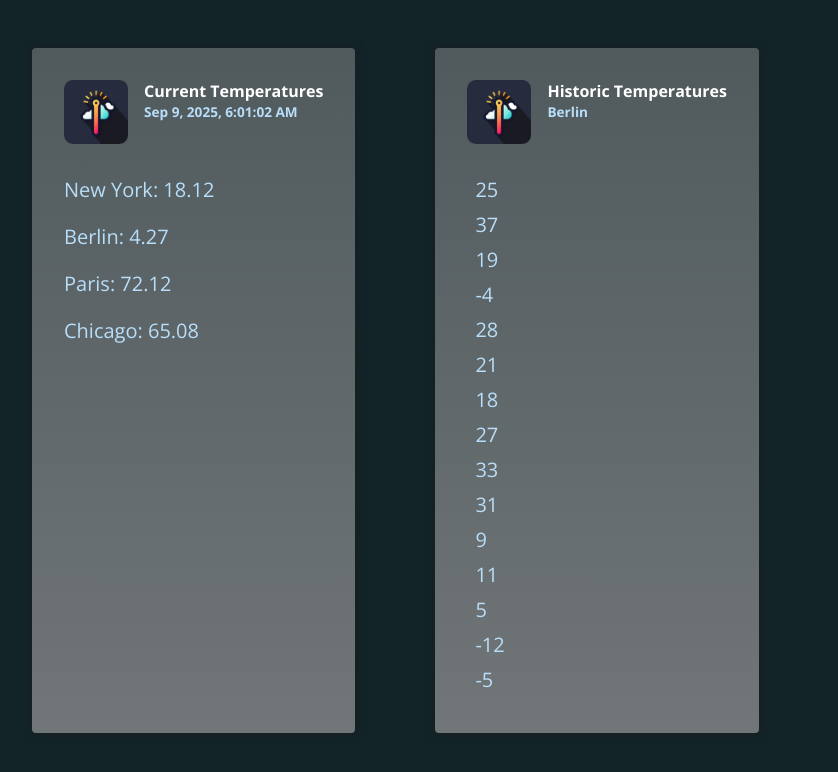
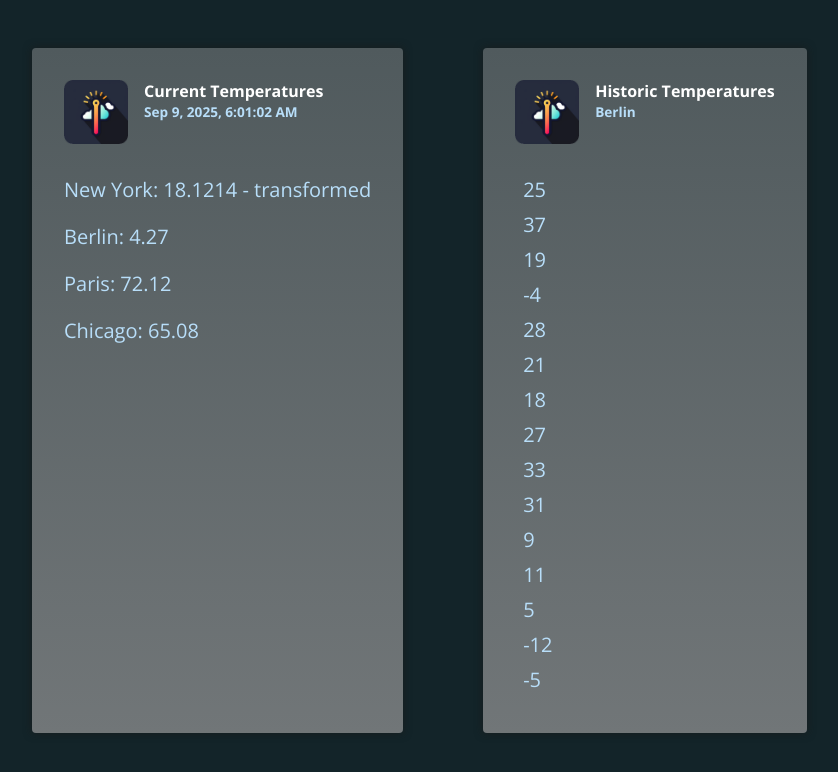
Before and after one commit to marto1980/pipes, an Angular app: page / in a window 1280 px wide. Shown: the top 772 px of the page, without its empty margins (168-1006 px from the left). Built offline with nearby package versions, Linux system fonts and the light colour scheme.

Commit message:
Build a First Custom Pipe

```diff
--- a/src/app/app.html
+++ b/src/app/app.html
@@ -7,7 +7,7 @@
         <p>{{ currentDate | date: 'medium' }}</p>
       </div>
     </header>
-    <p>New York: {{ currentTemperaturs.newYork | number: '1.0-2' }}</p>
+    <p>New York: {{ currentTemperaturs.newYork | temperature }}</p>
     <p>Berlin: {{ currentTemperaturs.berlin | number: '1.0-2' }}</p>
     <p>Paris: {{ currentTemperaturs.paris | number: '1.0-2' }}</p>
     <p>Chicago: {{ currentTemperaturs.chicago | number: '1.0-2' }}</p>
--- a/src/app/app.ts
+++ b/src/app/app.ts
@@ -1,11 +1,13 @@
 import { DatePipe, DecimalPipe } from '@angular/common'
 import { Component } from '@angular/core'
+
+import { TemperaturePipe } from './temperature-pipe'
 
 @Component({
   selector: 'app-root',
   standalone: true,
   templateUrl: './app.html',
-  imports: [DatePipe, DecimalPipe],
+  imports: [DatePipe, DecimalPipe, TemperaturePipe],
 })
 export class App {
   currentDate = new Date()
--- /dev/null
+++ b/src/app/temperature-pipe.ts
@@ -0,0 +1,12 @@
+import { Pipe, PipeTransform } from '@angular/core'
+
+@Pipe({
+  name: 'temperature',
+})
+export class TemperaturePipe implements PipeTransform {
+  transform(value: number, ...args: readonly unknown[]) {
+    console.log('args', args)
+
+    return value.toString() + ' - transformed'
+  }
+}
```
